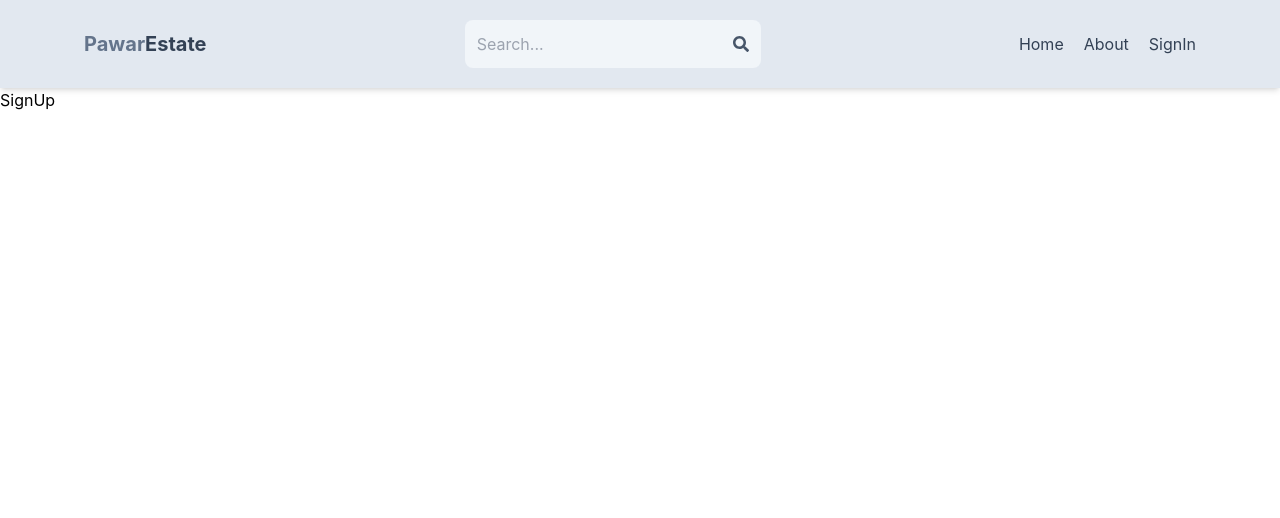
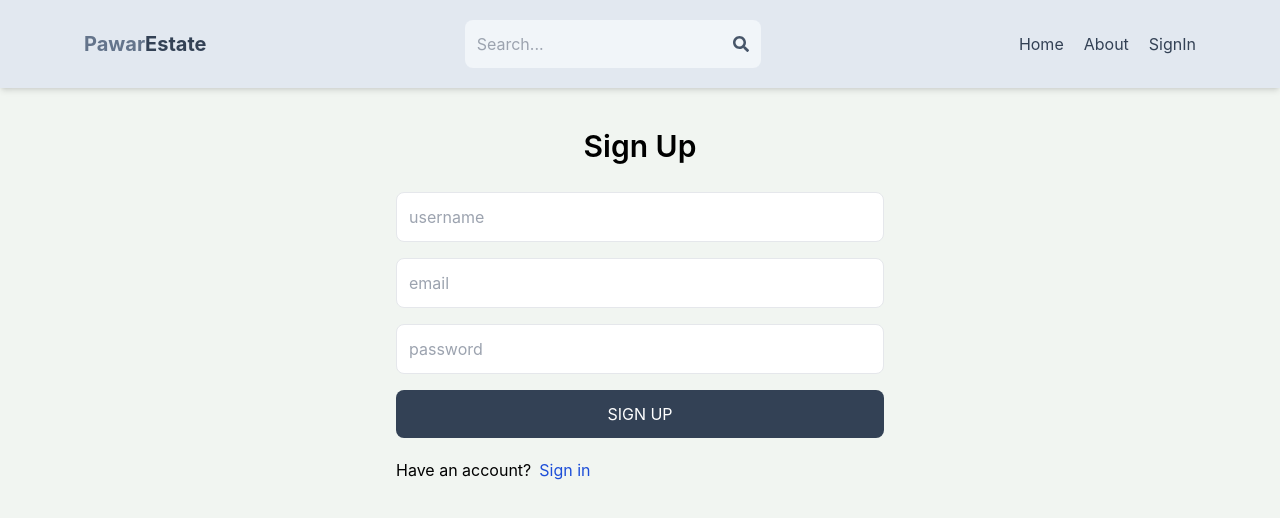
Before and after one commit to YashrajPawar/mern-estate, a React (Create React App) app in the folder client/: page /sign-up in a window 1280 px wide. Shown: the top 518 px of the page. Built offline with nearby package versions, Linux system fonts and the light colour scheme.

Commit message:
complete sign up page UI

```diff
--- a/client/src/App.css
+++ b/client/src/App.css
@@ -1,3 +1,7 @@
 @tailwind base;
 @tailwind components;
 @tailwind utilities;
+
+body{
+    background-color: rgb(241, 245, 241);
+}
--- a/client/src/pages/SignUp.js
+++ b/client/src/pages/SignUp.js
@@ -1,7 +1,39 @@
-import React from 'react'
+import React from "react";
+import { Link } from "react-router-dom";
 
 export default function SignUp() {
   return (
-    <div>SignUp</div>
-  )
+    <div className="p-3 max-w-lg mx-auto">
+      <h1 className="text-3xl text-center font-semibold my-7">Sign Up</h1>
+      <form className="flex flex-col gap-4">
+        <input
+          type="text"
+          placeholder="username"
+          id="username"
+          className="border p-3 rounded-lg"
+        />
+        <input
+          type="email"
+          placeholder="email"
+          id="email"
+          className="border p-3 rounded-lg"
+        />
+        <input
+          type="password"
+          placeholder="password"
+          id="password"
+          className="border p-3 rounded-lg"
+        />
+        <button className="bg-slate-700 rounded-lg p-3 uppercase text-white hover:opacity-95 disabled:opacity-80">
+          Sign Up
+        </button>
+      </form>
+      <div className="flex gap-2 mt-5">
+        <p>Have an account?</p>
+        <Link to="/sign-in">
+          <span className="text-blue-700">Sign in </span>
+        </Link>
+      </div>
+    </div>
+  );
 }
```
